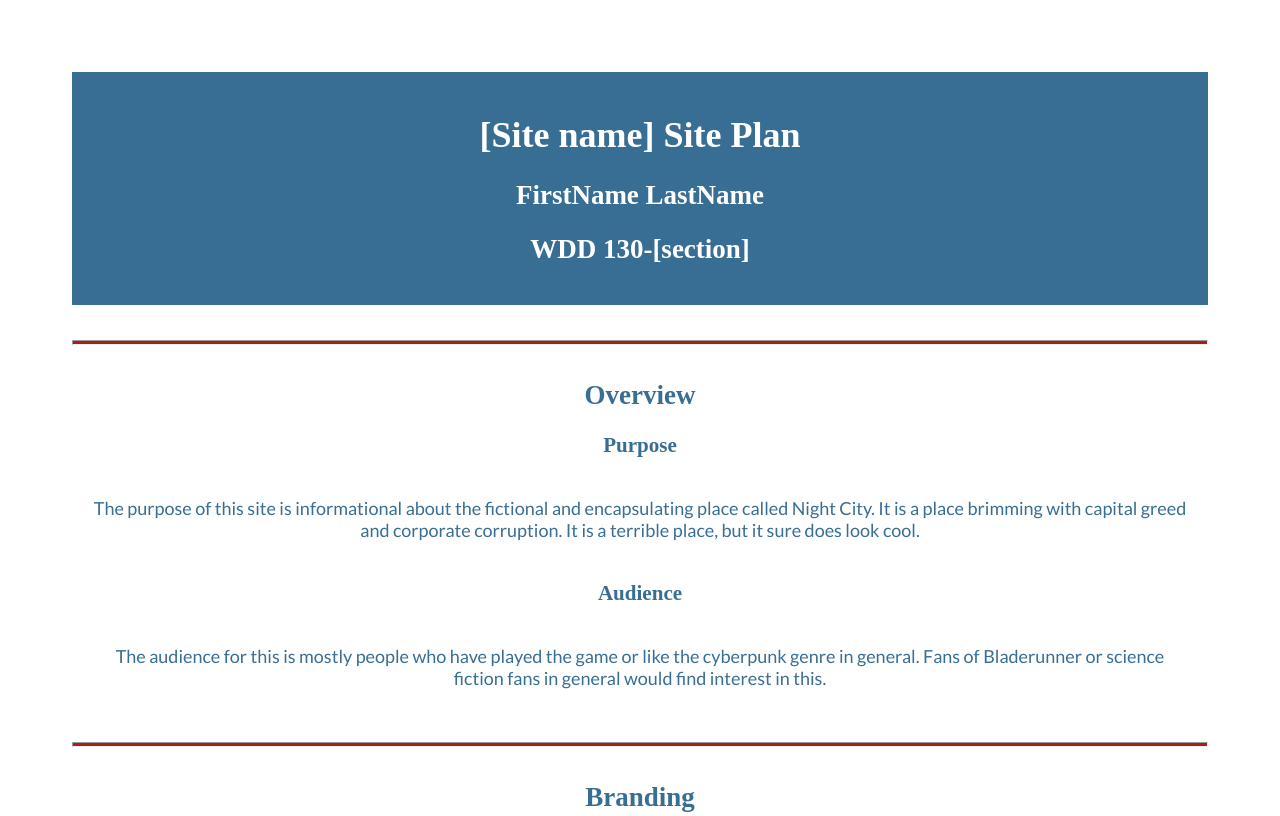
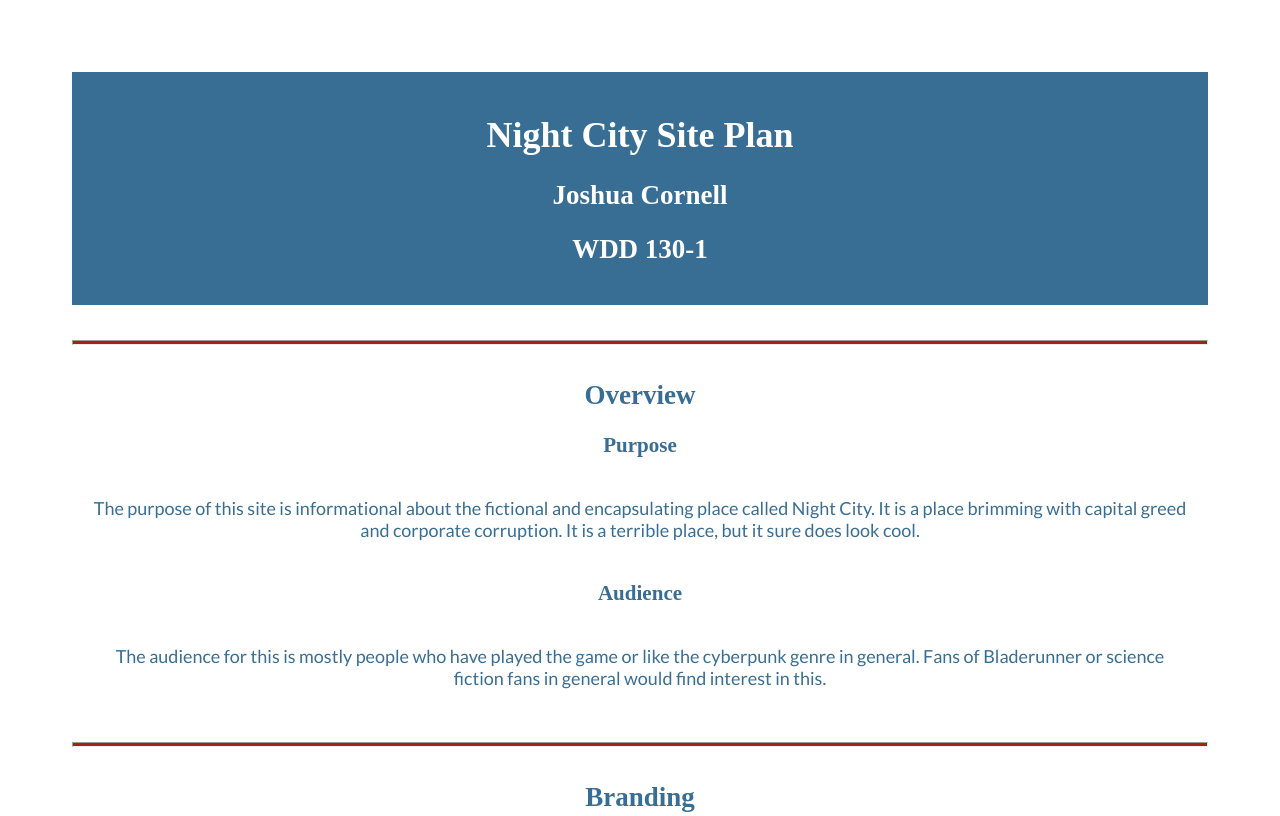
Before and after one commit to dracokronos07/wdd130, a plain HTML site: page wdd130/nc/site-plan.html in a window 1280 px wide. Shown: the top 816 px of the page. Drawn offline with Linux system fonts and the light colour scheme; a web font is replaced by a local one.

Commit message:
Add files via upload

```diff
--- a/wdd130/nc/site-plan.html
+++ b/wdd130/nc/site-plan.html
@@ -10,9 +10,9 @@
 
   <body>
     <header>
-      <h1>[Site name] Site Plan</h1>
-      <h2>FirstName LastName</h2>
-      <h2>WDD 130-[section]</h2>
+      <h1>Night City Site Plan</h1>
+      <h2>Joshua Cornell</h2>
+      <h2>WDD 130-1</h2>
       <!-- In the header above, add the name or your site, your name and class number. For example if you are in section 3 you would put WDD 130.03 -->
     </header>
     <main>
```
